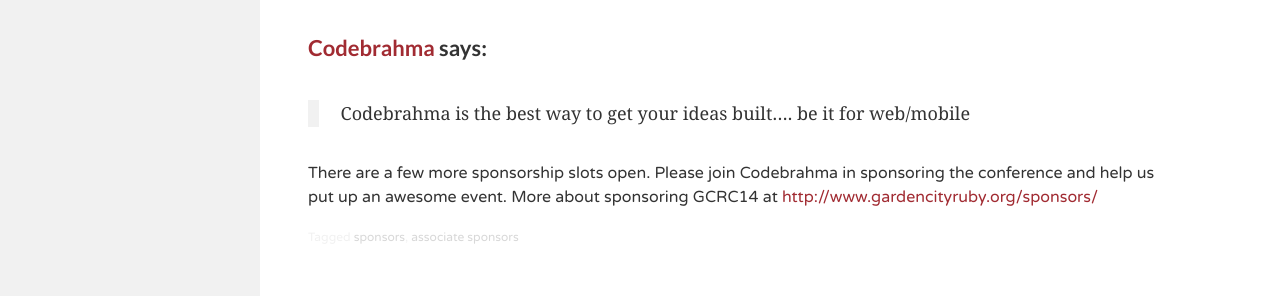
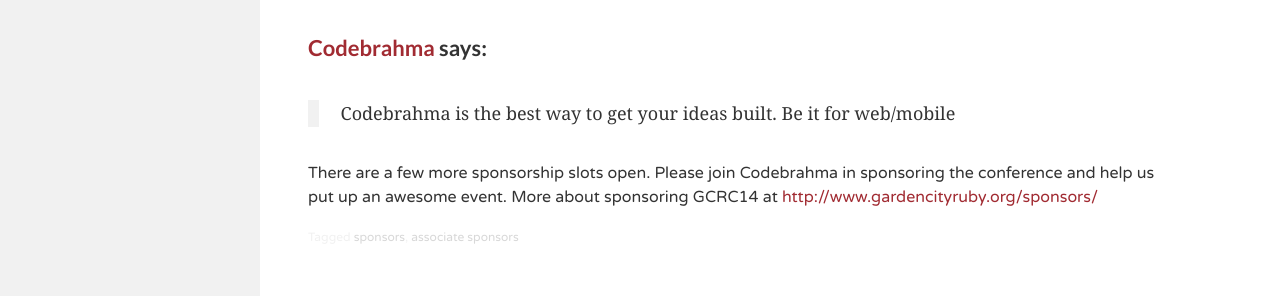
Before and after one commit to GardenCityRuby/GCRC2014, a Jekyll site: the page built from _posts/2013-11-10-announcing-associate-sponsor-codebrahma.md, in a window 1280 px wide and 966 px high. Shown: the part 576-872 px from the top of the window. Built offline with Jekyll 4.4.1, drawn with Linux system fonts in a browser that asks for light colours; nearby versions of some CDN libraries; comment, search, counter and statistics services are not loaded.

Commit message:
Solved UTF-8 issues (Cannot make out the difference, but I suspect this was copy pasted from the internets; as I had to type it make the "invalid byte sequence in US-ASCII" error go away)

```diff
--- a/_posts/2013-11-10-announcing-associate-sponsor-codebrahma.md
+++ b/_posts/2013-11-10-announcing-associate-sponsor-codebrahma.md
@@ -8,7 +8,7 @@
 comments: true
 sponsor_name: Codebrahma
 sponsor_url: http://codebrahma.com/
-sponsor_quote: "Codebrahma is the best way to get your ideas built…. be it for web/mobile"
+sponsor_quote: "Codebrahma is the best way to get your ideas built. Be it for web/mobile"
 ---
 
 Thanks to <a href="http://codebrahma.com/" target="_blank">Codebrahma</a> for signing up to be an Associate Sponsor at #GCRC. We welcome the young and passionate team of ruby enthusiasts at Codebrahma to the <a href="http://bangaloreruby.org/" target="_blank">Bangalore Ruby Community</a>.
```
Also changed, not shown: _posts/2013-10-09-keynote-and-invited-speakers.md (+4 -3 lines).
